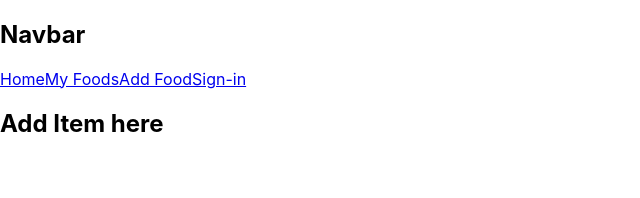
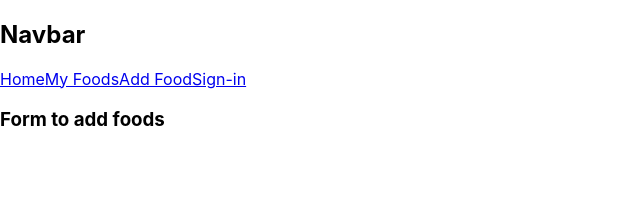
Before and after one commit to EfrainAD/Food-Tracker, a React (Create React App) app: page /addfood in a window 1280 px wide. Shown: the top 198 px of the page, without its empty margins (0-640 px from the left). Built offline with nearby package versions, Linux system fonts and the light colour scheme.

Commit message:
form component to make the form to add food

```diff
--- /dev/null
+++ b/src/components/form-add-food/form-add-food.component.jsx
@@ -0,0 +1,9 @@
+
+
+const FormAddFood = () => {
+     return (
+          <h3>Form to add foods</h3>
+     )
+}
+
+export default FormAddFood
--- a/src/routes/add-food/add-food.component.jsx
+++ b/src/routes/add-food/add-food.component.jsx
@@ -1,8 +1,8 @@
-
+import FormAddFood from "../../components/form-add-food/form-add-food.component"
 
 const AddFoodItem = () => {
      return (
-          <h2>Add Item here</h2>
+          <FormAddFood />
      )
 }
 
```
